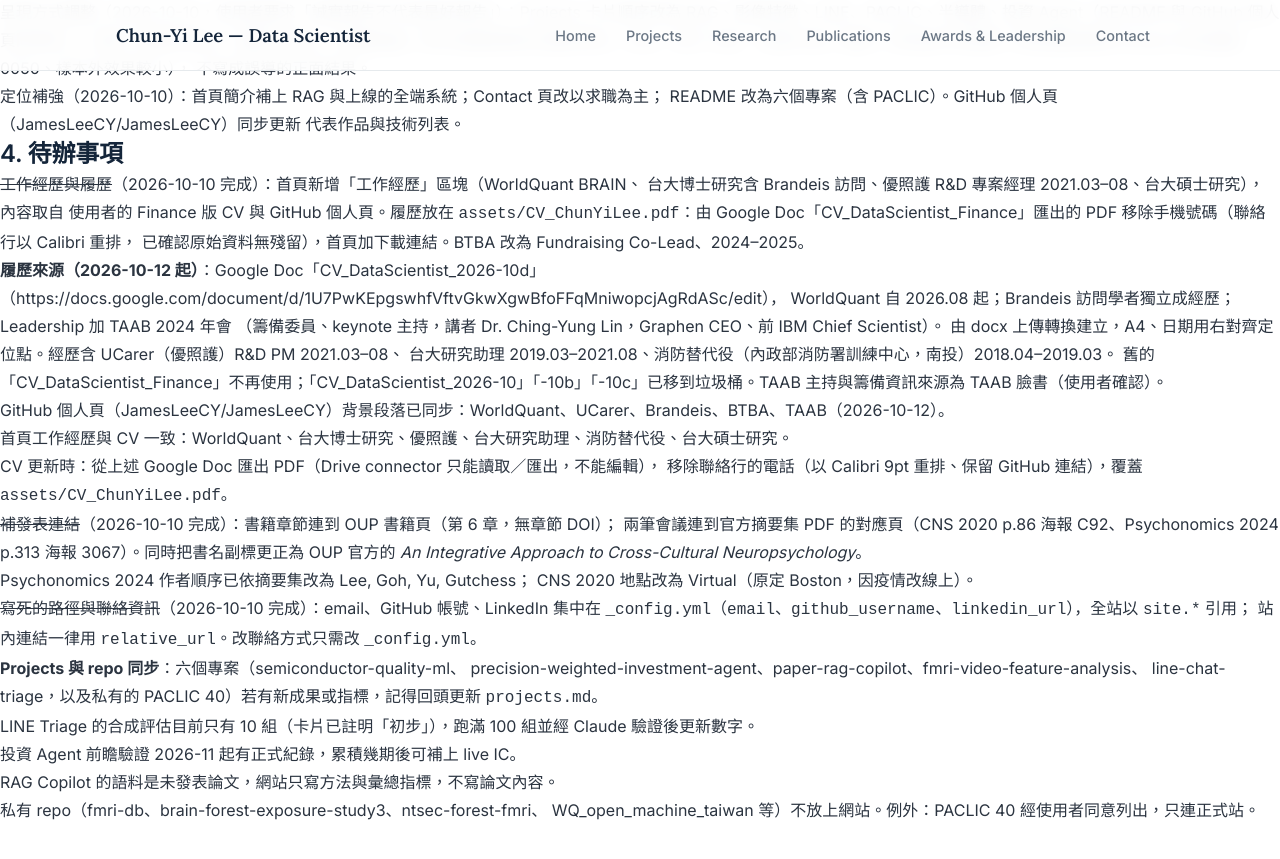
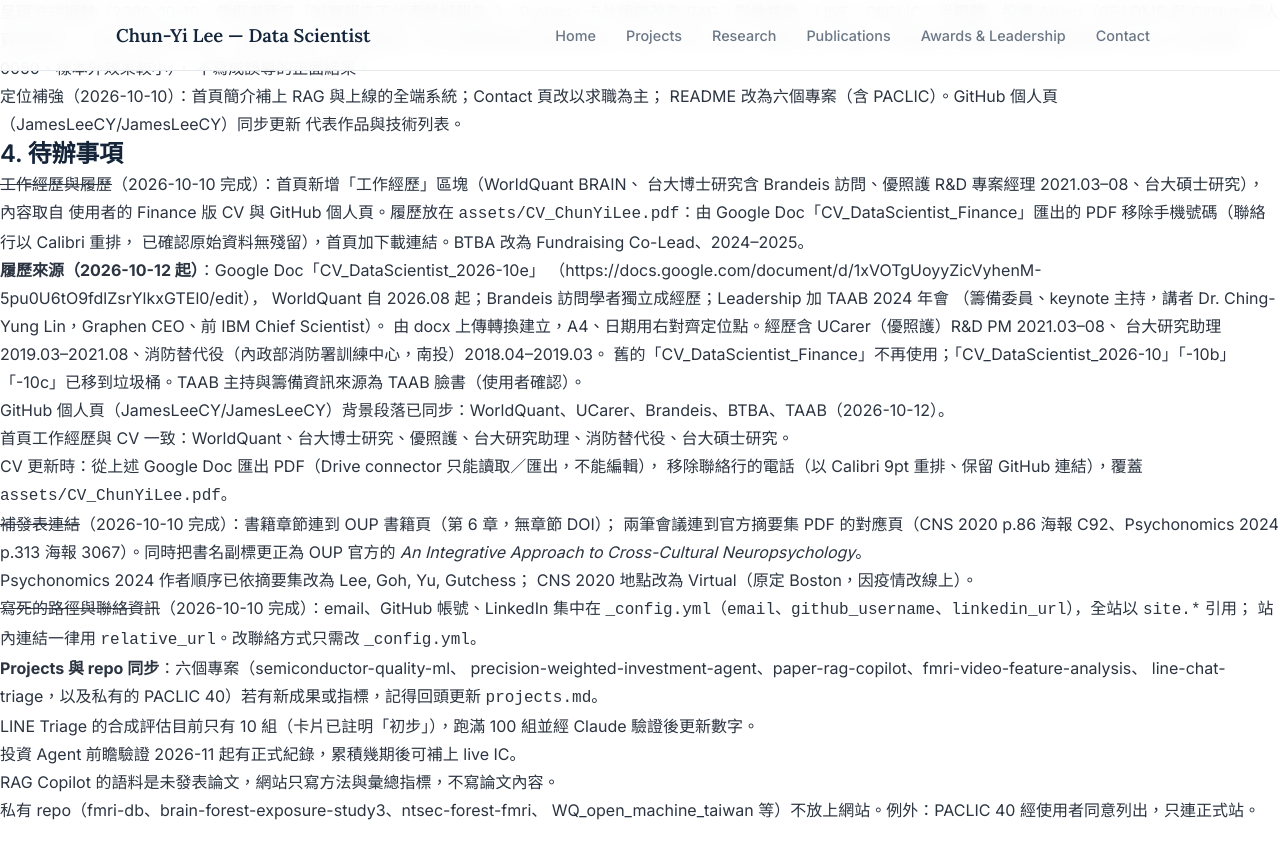
Before and after one commit to JamesLeeCY/JamesLeeCY.github.io, a Jekyll site: the page built from HANDOFF.md, in a window 1280 px wide and 900 px high, scrolled down 1712 px. Shown: the top 859 px of the window. Built offline with Jekyll 4.4.1, drawn with Linux system fonts in a browser that asks for light colours; our own code applies the rules of GitHub Pages for plain Markdown files.

```diff
--- a/HANDOFF.md
+++ b/HANDOFF.md
@@ -101,8 +101,8 @@ contact.md             聯絡方式
    使用者的 Finance 版 CV 與 GitHub 個人頁。履歷放在 `assets/CV_ChunYiLee.pdf`：由
    Google Doc「CV_DataScientist_Finance」匯出的 PDF 移除手機號碼（聯絡行以 Calibri 重排，
    已確認原始資料無殘留），首頁加下載連結。BTBA 改為 Fundraising Co-Lead、2024–2025。
-   - **履歷來源（2026-10-12 起）**：Google Doc「CV_DataScientist_2026-10d」
-     （https://docs.google.com/document/d/1U7PwKEpgswhfVftvGkwXgwBfoFFqMniwopcjAgRdASc/edit），
+   - **履歷來源（2026-10-12 起）**：Google Doc「CV_DataScientist_2026-10e」
+     （https://docs.google.com/document/d/1xVOTgUoyyZicVyhenM-5pu0U6tO9fdlZsrYlkxGTEl0/edit），
      WorldQuant 自 2026.08 起；Brandeis 訪問學者獨立成經歷；Leadership 加 TAAB 2024 年會
      （籌備委員、keynote 主持，講者 Dr. Ching-Yung Lin，Graphen CEO、前 IBM Chief Scientist）。
      由 docx 上傳轉換建立，A4、日期用右對齊定位點。經歷含 UCarer（優照護）R&D PM 2021.03–08、
```
Also changed, not shown: 1 other file.
